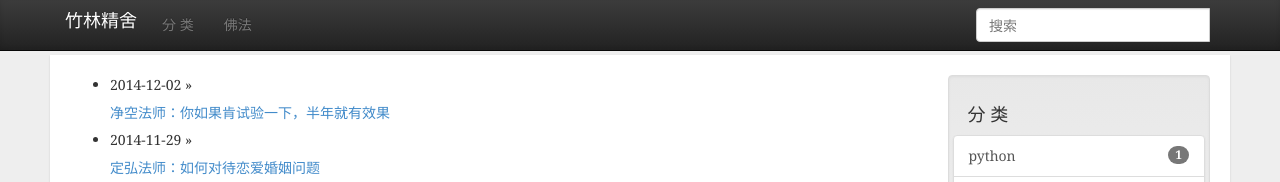
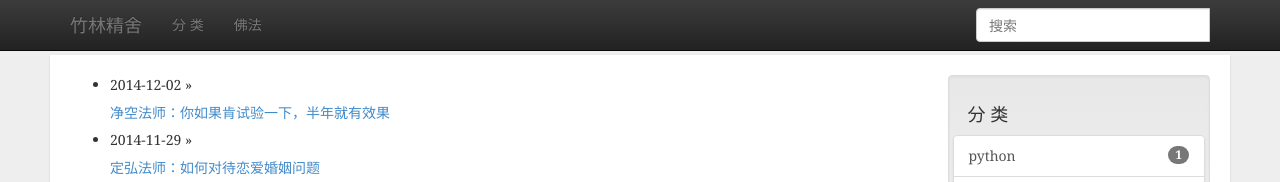
Before and after one commit to miaoyin/blog-old, a Jekyll site: the page built from index.html, in a window 1280 px wide. Shown: the top 182 px of the page. Built offline with Jekyll 4.4.1, drawn with Linux system fonts in a browser that asks for light colours; Markdown is read by kramdown in place of the engine named in the settings; the list of posts is cut into pages by our own code.

Commit message:
修改nav

```diff
--- a/_layouts/header.html
+++ b/_layouts/header.html
@@ -33,14 +33,14 @@
 
   <body>
     <!-- Navigation -->
-    <nav class="navbar navbar-inverse navbar-fixed-top blog-masthead" role="navigation">
+    <nav class="navbar navbar-inverse navbar-fixed-top " role="navigation">
       <div class="container">
         <!-- Brand and toggle get grouped for better mobile display -->
         <div class="navbar-header">
-          <a class="navbar-brand blog-nav-item" href="{{site.baseurl}}/index.html" style="color:#fff;">竹林精舍</a>
+          <a class="navbar-brand " href="{{site.baseurl}}/" >竹林精舍</a>
         </div>
         <!-- Collect the nav links, forms, and other content for toggling -->
-        <div class="collapse navbar-collapse" id="bs-example-navbar-collapse-1">
+        <div class="collapse navbar-collapse">
             <ul class="nav navbar-nav">
                 <li><a href="/categories.html">分 类</a></li>
                 <li><a href="/fofa.html">佛法</a></li>
@@ -50,7 +50,6 @@
                 <input type="text" name="q" class="form-control search-query" placeholder="搜索">
                 <input type="hidden" name="ie" value="UTF-8" />
                 <input type="hidden" name="sitesearch" value="www.zhulinjingshe.cn" />
-                <input type="hidden" name="sitesearch" value="www.winfirm.cn" />
               </div>
             </form>
         </div>
--- a/static/css/blog.css
+++ b/static/css/blog.css
@@ -19,7 +19,7 @@ footer {
     padding:5px;
     font-size:12px;
 }
-
+/*
 .blog-masthead {
     //background-color: #428bca;
     -webkit-box-shadow: inset 0 -2px 5px rgba(0,0,0,.1);
@@ -33,6 +33,7 @@ footer {
     font-weight: 500;
     color: #cdddeb;
 }
+*/
 
 .content {
     background-color: #fff;
```
